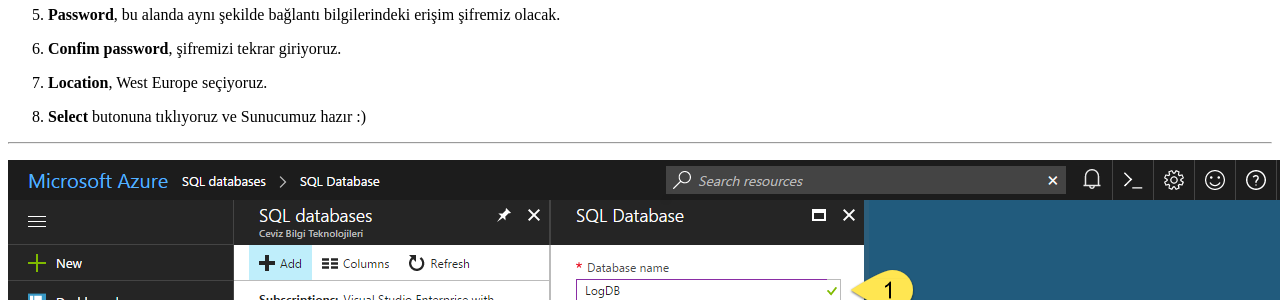
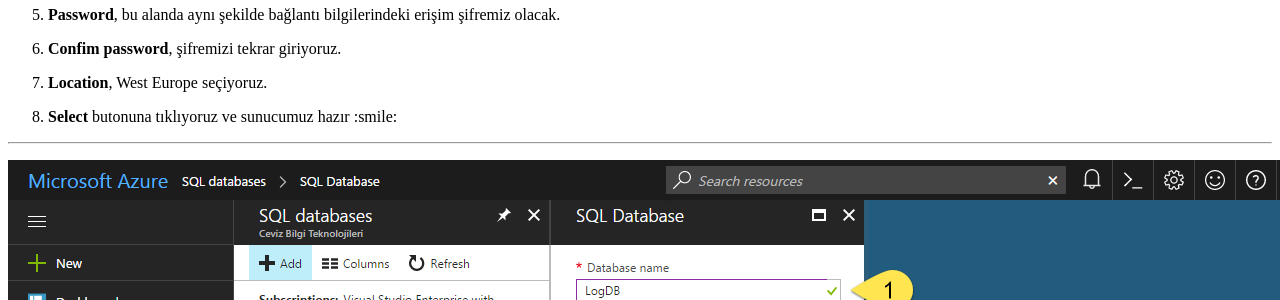
Before and after one commit to mehmetkut/mehmetkut.github.io, a Jekyll site: the page built from _posts/2017-05-11-azure-functions-ile-veritabani-islemleri-tr.md, in a window 1280 px wide and 900 px high, scrolled down 2452 px. Shown: the part 152-452 px from the top of the window. Built offline with Jekyll 4.4.1, drawn with Linux system fonts in a browser that asks for light colours; comment, search, counter and statistics services are not loaded; part of the change alters nothing that is shown.

Commit message:
added smile :)

```diff
--- a/_posts/2017-05-11-azure-functions-ile-veritabani-islemleri-tr.md
+++ b/_posts/2017-05-11-azure-functions-ile-veritabani-islemleri-tr.md
@@ -45,7 +45,7 @@ Bizde Azure Function her çağrıldığında Azure SQLDB de log tablomuza bir ka
 
 7. **Location**, West Europe seçiyoruz.
 
-8. **Select** butonuna tıklıyoruz ve Sunucumuz hazır :)
+8. **Select** butonuna tıklıyoruz ve sunucumuz hazır :smile:
 
 -----
 
```
